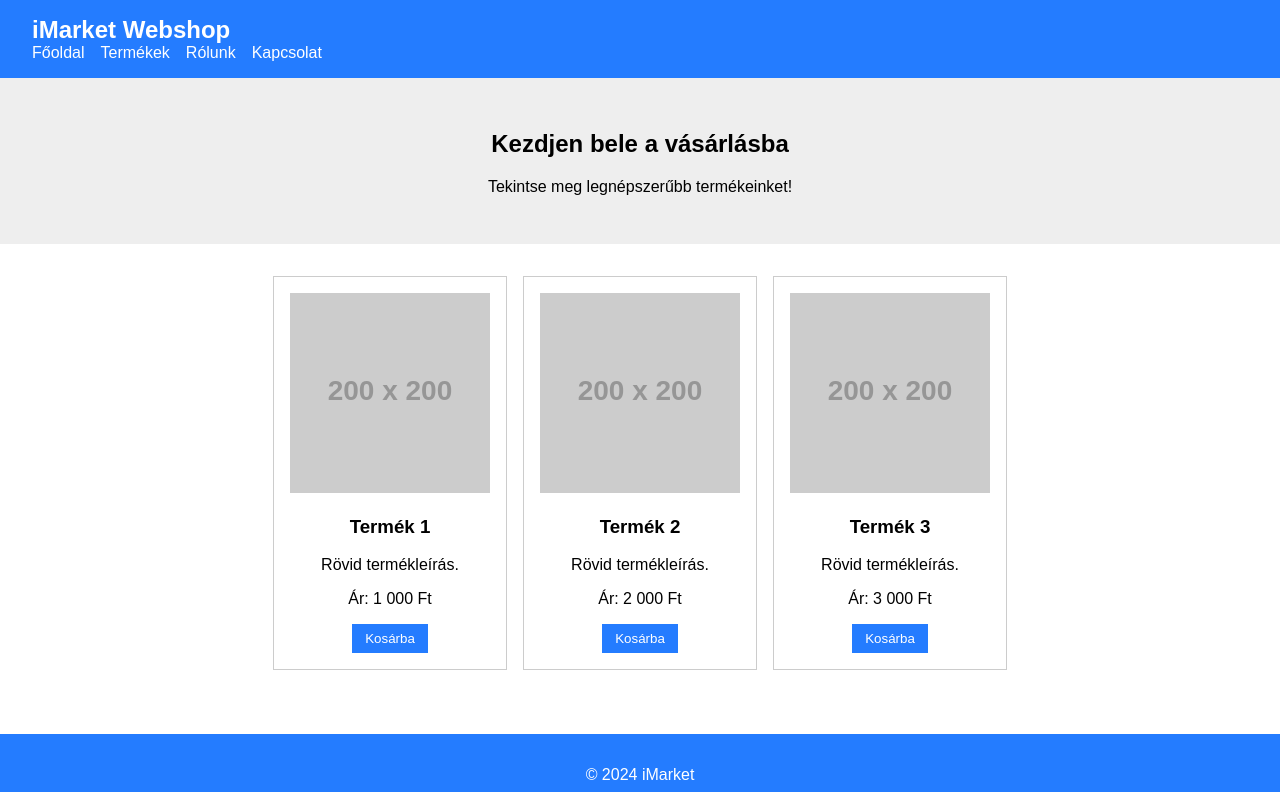
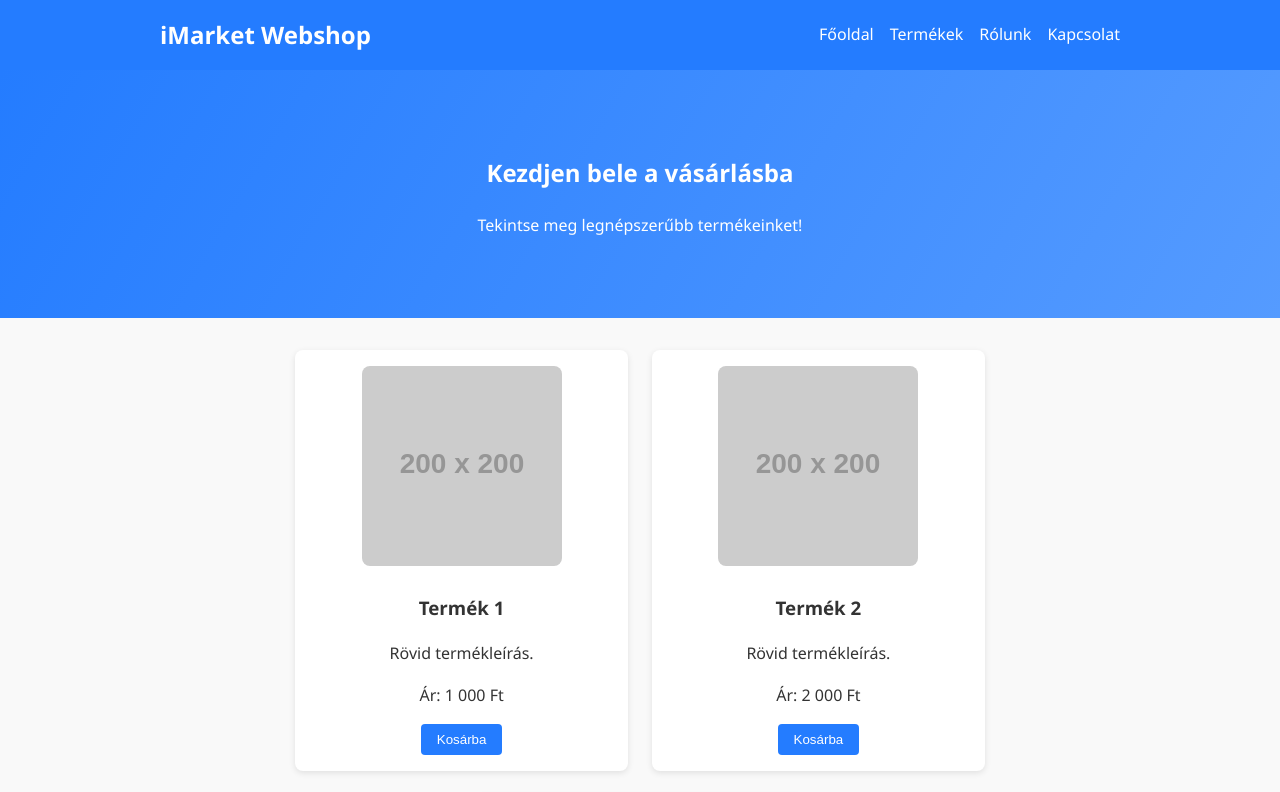
Before and after one commit to imeLaci/imarket, a plain HTML site: page index.html in a window 1280 px wide. Shown: the top 792 px of the page. Drawn offline with Linux system fonts and the light colour scheme; placeholder pictures from the web are drawn by us.

Commit message:
Improve webshop layout

```diff
--- a/index.html
+++ b/index.html
@@ -8,7 +8,8 @@
 </head>
 <body>
     <header>
-        <h1>iMarket Webshop</h1>
+        <div class="container">
+            <h1 class="logo">iMarket Webshop</h1>
             <nav>
                 <ul>
                     <li><a href="#">Főoldal</a></li>
@@ -17,14 +18,18 @@
                     <li><a href="#">Kapcsolat</a></li>
                 </ul>
             </nav>
+        </div>
     </header>
 
     <section class="hero">
+        <div class="container">
             <h2>Kezdjen bele a vásárlásba</h2>
             <p>Tekintse meg legnépszerűbb termékeinket!</p>
+        </div>
     </section>
 
     <section class="products">
+        <div class="container product-grid">
         <article class="product">
             <img src="https://via.placeholder.com/200x200" alt="Termék 1">
             <h3>Termék 1</h3>
@@ -48,10 +53,13 @@
             <p>Ár: 3 000 Ft</p>
             <button>Kosárba</button>
         </article>
+        </div>
     </section>
 
     <footer>
+        <div class="container">
             <p>&copy; 2024 iMarket</p>
+        </div>
     </footer>
 </body>
 </html>
--- a/style.css
+++ b/style.css
@@ -1,18 +1,40 @@
+:root {
+  --primary: #247cff;
+  --primary-dark: #1a5fb9;
+  --light: #f9f9f9;
+  --dark: #333;
+  --max-width: 960px;
+  --border-radius: 8px;
+}
+
 body {
-  font-family: Arial, sans-serif;
+  font-family: "Segoe UI", Tahoma, Geneva, Verdana, sans-serif;
   margin: 0;
-  padding: 0;
+  line-height: 1.6;
+  color: var(--dark);
+}
+
+.container {
+  max-width: var(--max-width);
+  margin: 0 auto;
+  padding: 0 1rem;
 }
 
 header {
-  background: #247cff;
-  color: white;
-  padding: 1em 2em;
+  background: var(--primary);
+  color: #fff;
 }
 
-header h1 {
+header .container {
+  display: flex;
+  justify-content: space-between;
+  align-items: center;
+  padding: 1rem 0;
+}
+
+.logo {
   margin: 0;
-  font-size: 1.5em;
+  font-size: 1.5rem;
 }
 
 nav ul {
@@ -20,52 +42,73 @@ nav ul {
   margin: 0;
   padding: 0;
   display: flex;
-  gap: 1em;
+  gap: 1rem;
 }
 
 nav a {
-  color: white;
+  color: #fff;
   text-decoration: none;
 }
 
+nav a:hover {
+  text-decoration: underline;
+}
+
 .hero {
+  background: linear-gradient(120deg, var(--primary), #559bff);
+  color: #fff;
   text-align: center;
-  padding: 2em 1em;
-  background: #eee;
+  padding: 4rem 0;
 }
 
 .products {
+  background: var(--light);
+  padding: 2rem 0;
+}
+
+.product-grid {
   display: flex;
   flex-wrap: wrap;
-  gap: 1em;
+  gap: 1.5rem;
   justify-content: center;
-  padding: 2em 1em;
 }
 
 .product {
-  border: 1px solid #ccc;
-  padding: 1em;
+  background: #fff;
+  border-radius: var(--border-radius);
+  box-shadow: 0 2px 6px rgba(0, 0, 0, 0.1);
   width: 200px;
+  padding: 1rem;
   text-align: center;
 }
 
 .product img {
   max-width: 100%;
-  height: auto;
+  border-radius: var(--border-radius);
 }
 
 button {
-  background: #247cff;
-  color: white;
+  background: var(--primary);
+  color: #fff;
   border: none;
-  padding: 0.5em 1em;
+  padding: 0.5rem 1rem;
+  border-radius: 4px;
   cursor: pointer;
 }
 
+button:hover {
+  background: var(--primary-dark);
+}
+
 footer {
-  background: #247cff;
-  color: white;
+  background: var(--primary);
+  color: #fff;
   text-align: center;
-  padding: 1em 0;
-  margin-top: 2em;
+  padding: 1rem 0;
 }
+
+@media (min-width: 600px) {
+  .product {
+    width: calc(33% - 1rem);
+  }
+}
```
Lines whose indentation alone changed are shown as unchanged.
